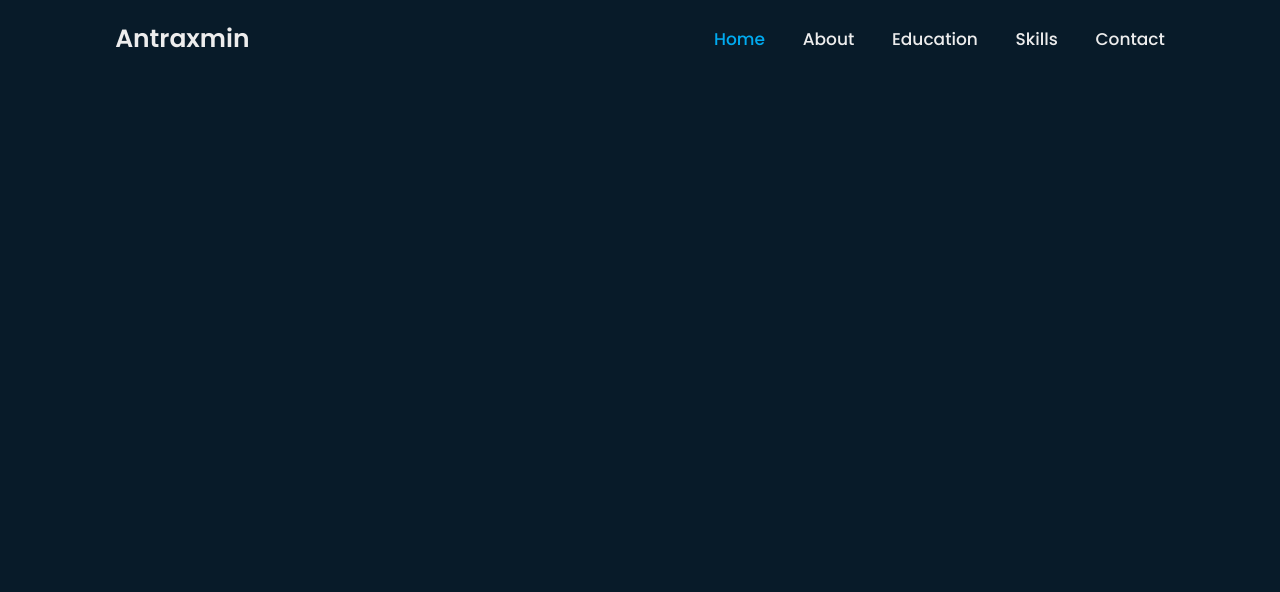
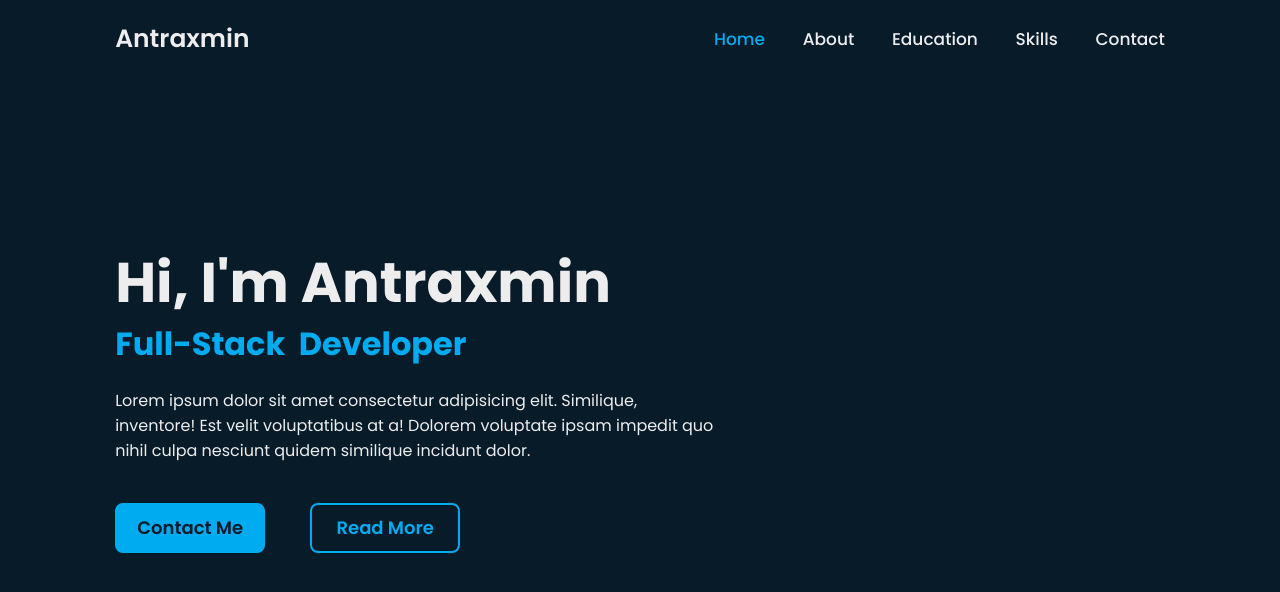
Before and after one commit to Antraxmin/Personal-Portfolio, a plain HTML site: page index.html in a window 1280 px wide. Drawn offline with nearby package versions, Linux system fonts and the light colour scheme.

Commit message:
feat: section 퍼블리싱 작업

```diff
--- a/css/style.css
+++ b/css/style.css
@@ -66,3 +66,100 @@ body {
   cursor: pointer;
   display: none;
 }
+
+section {
+  min-height: 100vh;
+  padding: 10rem 9% 2rem;
+}
+
+.home {
+  display: flex;
+  align-items: center;
+  padding: 0 9%;
+}
+
+.home-content {
+  max-width: 60rem;
+}
+
+.home-content h1 {
+  font-size: 5.6rem;
+  font-weight: 700;
+  line-height: 1.3;
+}
+
+.home-content .text-animate {
+  position: relative;
+  width: 36.8rem;
+}
+
+.home-content .text-animate h3 {
+  font-size: 3.2rem;
+  font-weight: 700;
+  color: var(--main-color);
+}
+
+.home-content p {
+  font-size: 1.6rem;
+  margin: 2rem 0 4rem;
+}
+
+.btn-box {
+  position: relative;
+  display: flex;
+  justify-content: space-between;
+  width: 34.5rem;
+  height: 5rem;
+}
+
+.btn-box .btn {
+  position: relative;
+  display: inline-flex;
+  justify-content: center;
+  align-items: center;
+  width: 15rem;
+  height: 100%;
+  background: var(--main-color);
+  border: 0.2rem solid var(--main-color);
+  border-radius: 0.8rem;
+  font-size: 1.8rem;
+  font-weight: 600;
+  //letter-spacing: .1rem;
+  color: var(--bg-color);
+  z-index: 1;
+  overflow: hidden;
+  transition: 0.5s;
+}
+
+.btn-box .btn:hover {
+  color: var(--main-color);
+}
+
+.btn-box .btn:nth-child(2) {
+  background: transparent;
+  color: var(--main-color);
+}
+
+.btn-box .btn:nth-child(2):hover {
+  color: var(--bg-color);
+}
+
+.btn-box .btn:nth-child(2)::before {
+  background: var(--main-color);
+}
+
+.btn-box .btn::before {
+  content: "";
+  position: absolute;
+  top: 0;
+  left: 0;
+  width: 0;
+  height: 100%;
+  background: var(--bg-color);
+  z-index: -1;
+  transition: 0.5s;
+}
+
+.btn-box .btn:hover::before {
+  width: 100%;
+}
--- a/index.html
+++ b/index.html
@@ -25,7 +25,24 @@
         <a href="#contact">Contact</a>
       </nav>
     </header>
-
+    <!-- home section -->
+    <section class="home" id="home">
+      <div class="home-content">
+        <h1>Hi, I'm <span>Antraxmin</span></h1>
+        <div class="text-animate">
+          <h3>Full-Stack &nbsp;Developer</h3>
+        </div>
+        <p>
+          Lorem ipsum dolor sit amet consectetur adipisicing elit. Similique,
+          inventore! Est velit voluptatibus at a! Dolorem voluptate ipsam
+          impedit quo nihil culpa nesciunt quidem similique incidunt dolor.
+        </p>
+        <div class="btn-box">
+          <a href="#" class="btn">Contact Me</a>
+          <a href="#" class="btn">Read More</a>
+        </div>
+      </div>
+    </section>
     <script src="js/script.js"></script>
   </body>
 </html>
```
